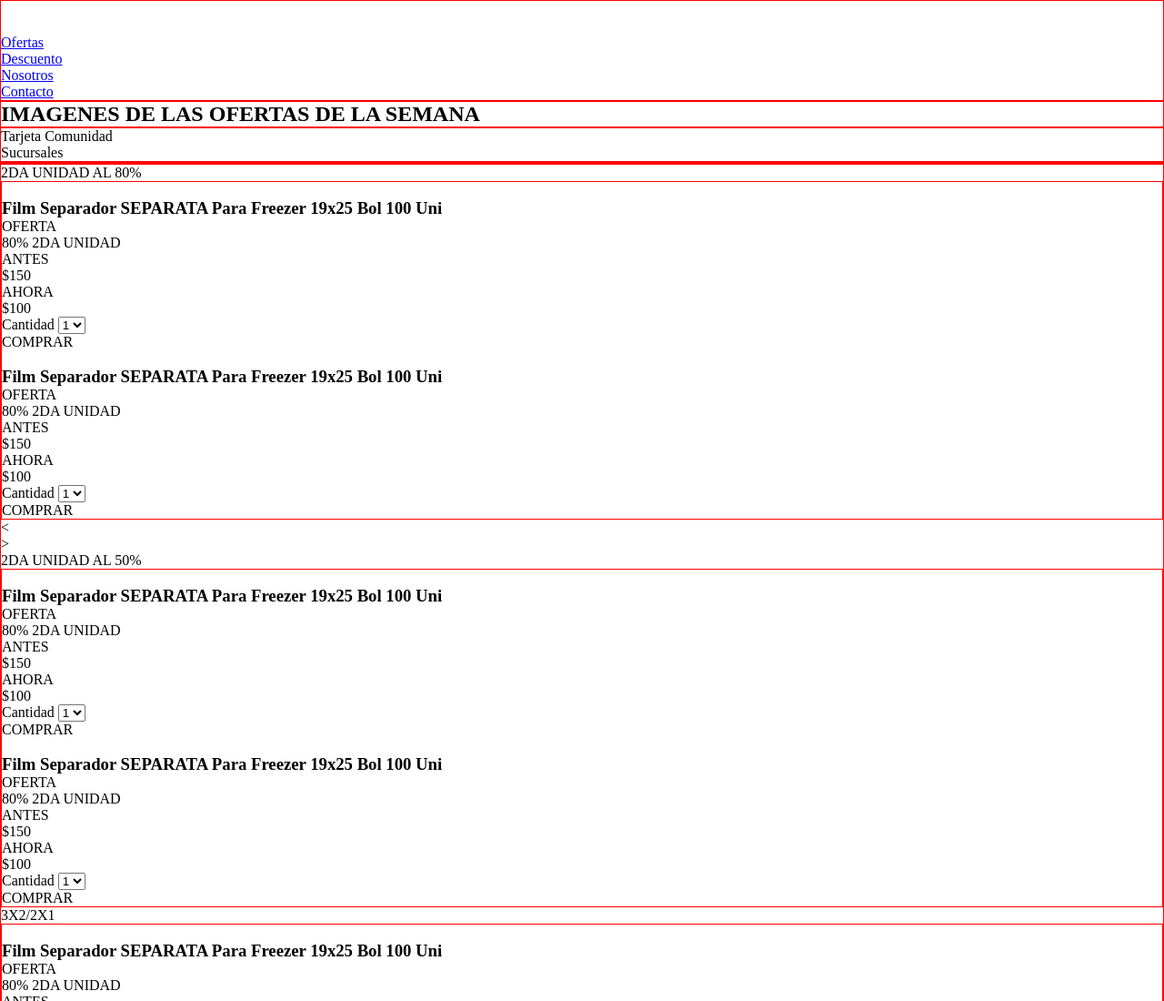
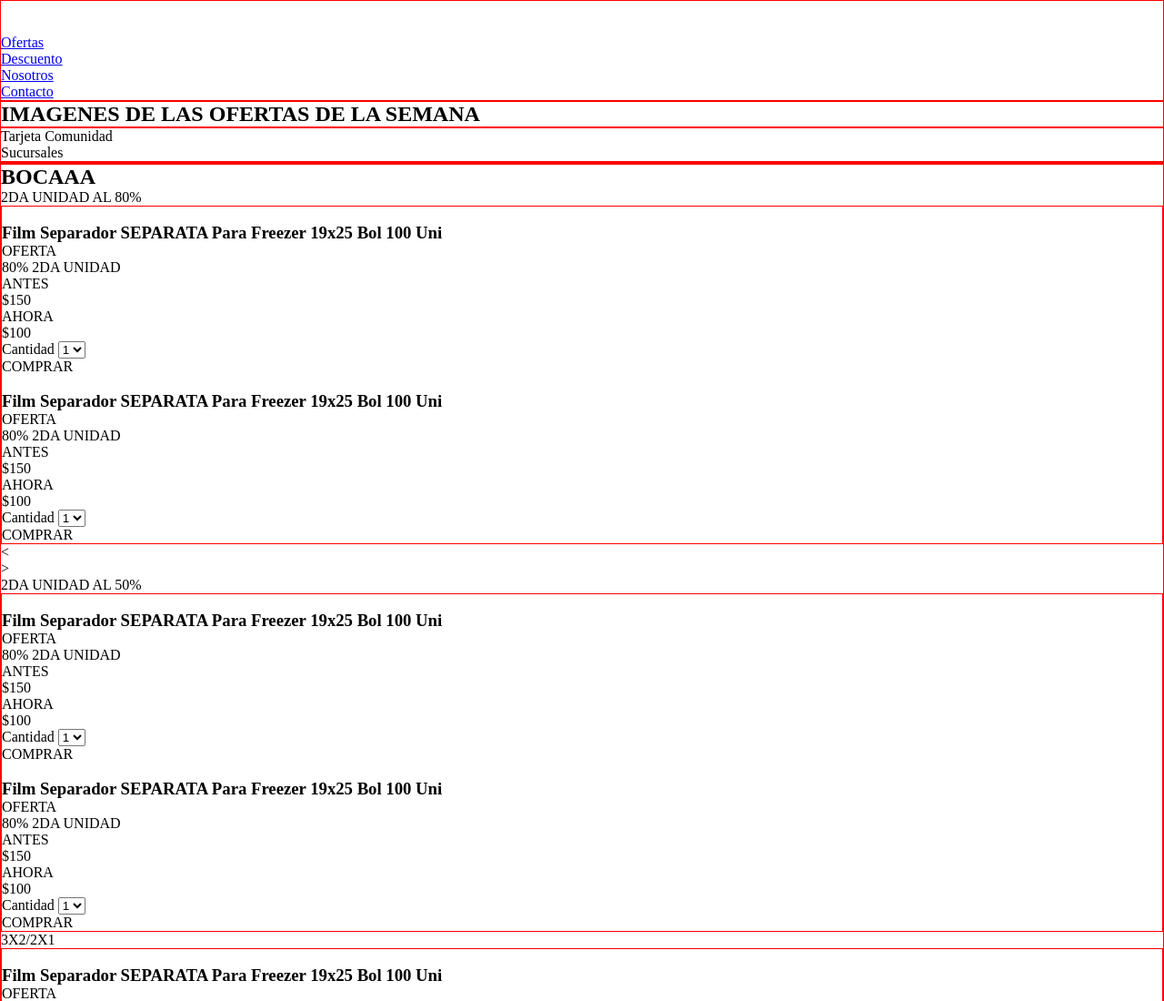
Before and after one commit to ear5118/proyecto_final, a plain HTML site: page index.html in a window 1280 px wide. Shown: the top 1100 px of the page at 91% size. Drawn offline with Linux system fonts and the light colour scheme.

Commit message:
Agregue un titulo h2 al index

```diff
--- a/index.html
+++ b/index.html
@@ -63,6 +63,8 @@
 
         <section class="bordes" id="wrapper_promocionesDestacads">
             <article >
+
+                <h2><p>BOCAAA</p> </h2>
                 <div>
                     <div class=" container-slider">
                         <div class="slider" id="slider">
```
